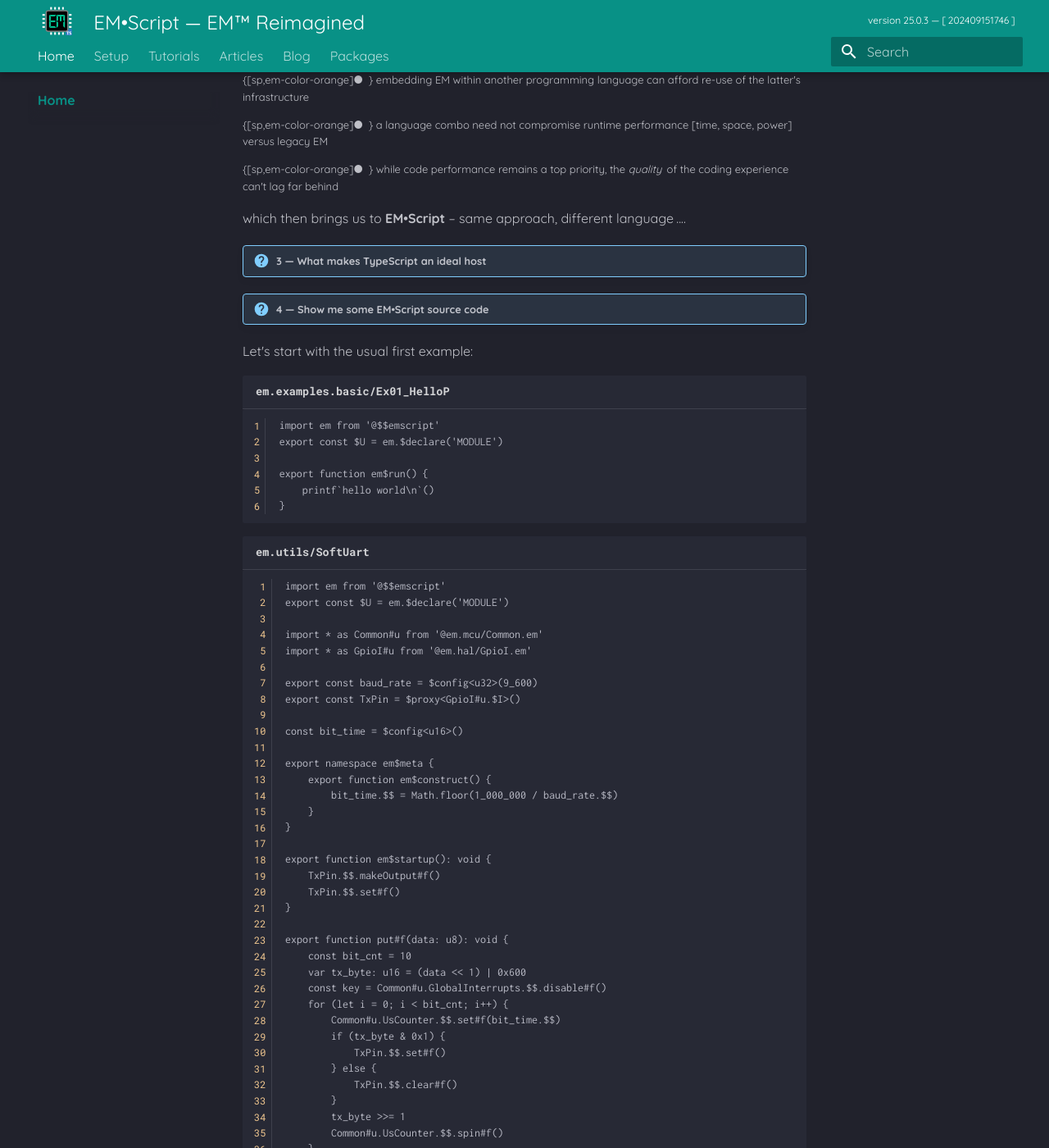
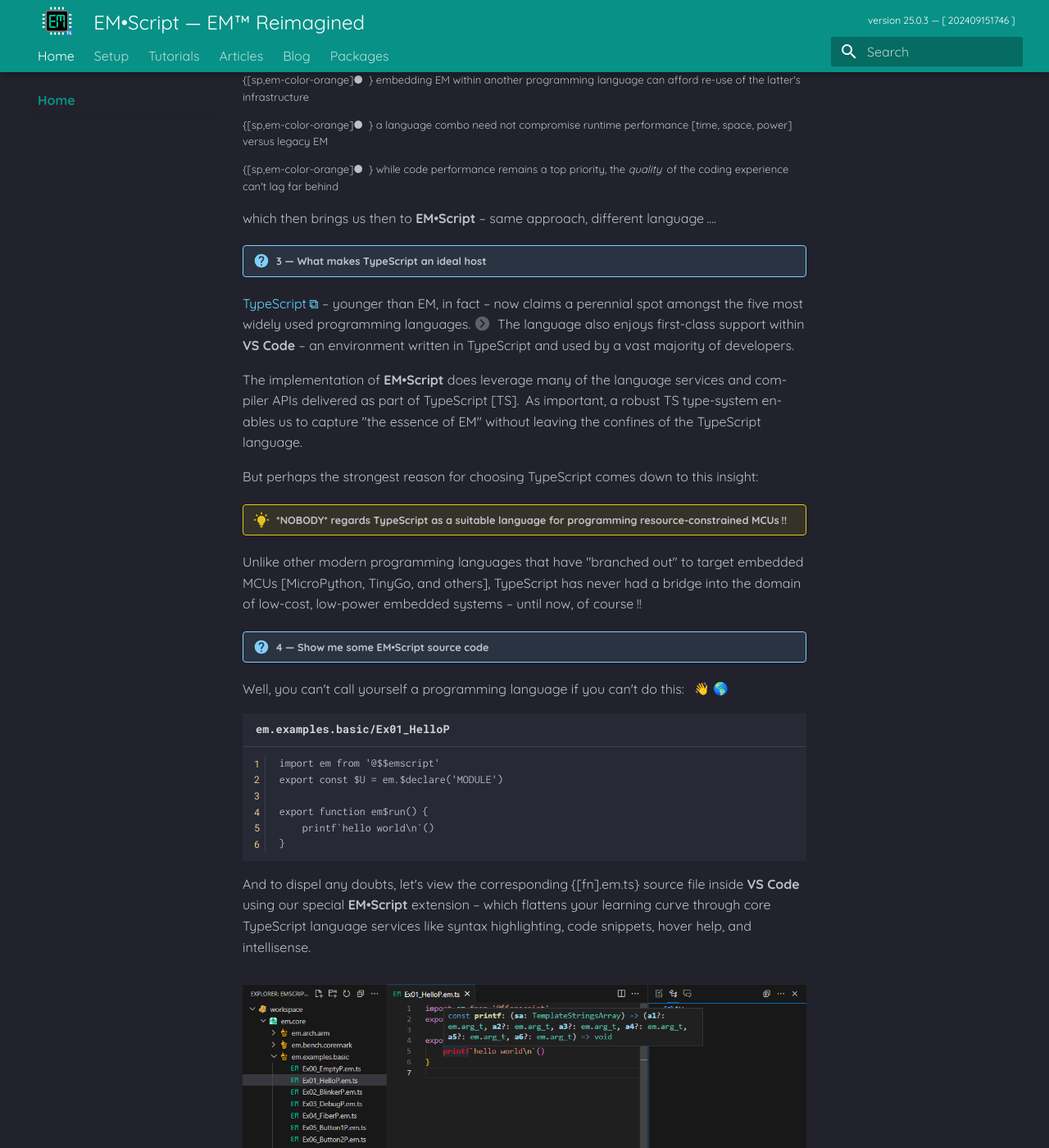
Before and after one commit to em-foundation/emscript-docs, an MkDocs documentation site: the page built from docs/home/index.md, in a window 1280 px wide and 1400 px high, scrolled down 1698 px. Shown: the whole window at 82% size. Built offline with MkDocs 1.6.1 and Material for MkDocs 9.7.7, drawn with Linux system fonts in a browser that asks for light colours; emoji names are drawn with the system emoji font; some of the changed text lies outside the part shown.

Commit message:
Home: WIP

````diff
--- a/docs/extra.css
+++ b/docs/extra.css
@@ -116,7 +116,7 @@
 
 .md-typeset p code {
     background-color: transparent;
-    font-size: 90%;
+    font-size: 85%;
     padding: 0 .1em;
 }
 
--- a/docs/home/index.md
+++ b/docs/home/index.md
@@ -51,14 +51,27 @@
 
 </div>
 
-which then brings us to **EM&bull;Script** &ndash; same approach, different language&thinsp;....
-
+which then brings us then to **EM&bull;Script** &ndash; same approach, different language&thinsp;....
 
 !!! question "3 &mdash; What makes TypeScript an ideal host"
 
+[TypeScript](https://www.typescriptlang.org/) &ndash; younger than EM, in fact &ndash; now claims a perennial spot amongst the five most widely used programming languages.(1) The language also enjoys first-class support within **VS Code** &ndash; an environment written in TypeScript and used by a vast majority of developers.
+{ .annotate }
+
+1. see the [Stack Overflow Developer Survey](https://survey.stackoverflow.co/2024/)
+
+The implementation of **EM&bull;Script** does leverage many of the language services and compiler APIs  delivered as part of TypeScript [TS].&thinsp; As important, a robust TS type-system enables us to capture "the essence of EM" without leaving the confines of the TypeScript language.
+
+But perhaps the strongest reason for choosing TypeScript comes down to this insight:
+
+!!! bulb "&ast;NOBODY&ast; regards TypeScript as a suitable language for programming resource-constrained MCUs&thinsp;!!"
+
+Unlike other modern programming languages that have "branched out" to target embedded MCUs [MicroPython, TinyGo, and others], TypeScript has never had a bridge into the domain of low-cost, low-power embedded systems &ndash; until now, of course&thinsp;!!
+
+
 !!! question "4 &mdash; Show me some **EM&bull;Script** source code"
 
-Let's start with the usual first example:
+Well, you can't call yourself a programming language if you can't do this:&ensp; :wave: :earth_americas:
 
 ```ems linenums="1" title="em.examples.basic/Ex01_HelloP"
 import em from '@$$emscript'
@@ -67,8 +80,16 @@
 export function em$run() {
     printf`hello world\n`()
 }
+```
 
-```
+And to dispel any doubts, let's view the corresponding&thinsp;{[fn].em.ts} source file inside **VS Code** using our special **EM&bull;Script** extension &ndash; which flattens your learning curve through core Type&shy;Script language services like syntax highlighting, code snippets, hover help, and intellisense.
+
+<figure markdown id="fig1">
+![Image info](/assets/fig-home-1.png)
+<figcaption>EM&bull;Script workspace
+</figure>
+
+For a more realistic and compelling example, consider this "low-level" **EM&bull;Script** module which implements a bit-banged UART transmitter using a GPIO pin:
 
 ```ems linenums="1" title="em.utils/SoftUart"
 import em from '@$$emscript'
@@ -113,6 +134,8 @@
 
 ```
 
+
+
 !!! question "5 &mdash; How does **EM&bull;Script** optimize target firmware"
 
 !!! question "6 &mdash; Can I start working with the **EM&bull;Script** environment"
````
Also changed, not shown: docs/assets/fig-home-1.png (added), 1 other file.
